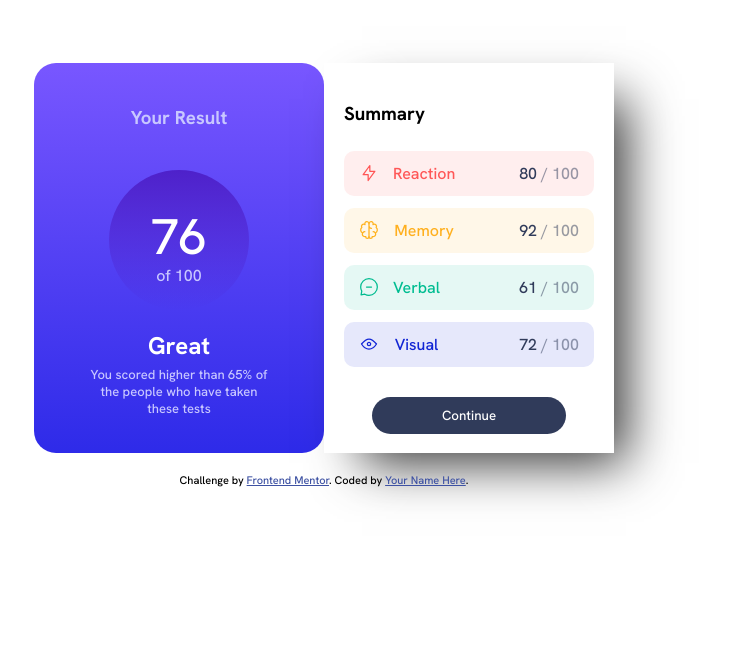
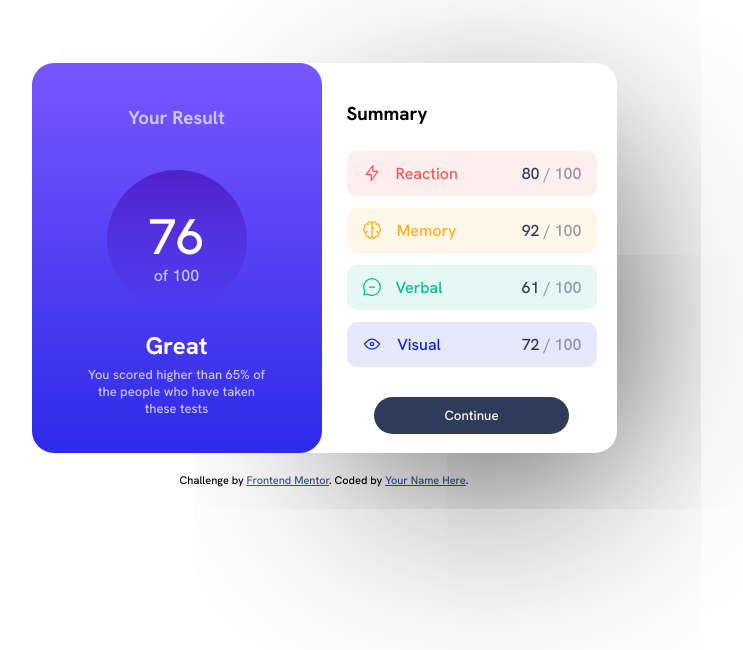
Before and after one commit to bluesky1992-web/results-summary-component-main1, a plain HTML site: page index.html in a window 1280 px wide. Shown: the whole page, without its empty margins (316-1059 px from the left). Drawn offline with Linux system fonts and the light colour scheme.

Commit message:
use z-index to overlay divs

```diff
--- a/style.css
+++ b/style.css
@@ -33,6 +33,8 @@ body {
   justify-content: center;
   padding: 20px;
   border-radius: 22px;
+
+  z-index: 2;
 }
 .result > h3 {
   color: hsl(241, 100%, 89%);
@@ -77,16 +79,18 @@ body {
 .summary {
   width: 250px;
   height: 350px;
-  /* text-align: center; */
   padding: 20px;
   display: flex;
   flex-direction: column;
   justify-content: center;
-  /* margin-top: -30px; */
-  background-color: hsl(0, 0%, 100%);
-  box-shadow: 25px 23px 49px -13px rgba(0, 0, 0, 0.8);
-  -webkit-box-shadow: 25px 23px 49px -13px rgba(0, 0, 0, 0.8);
-  -moz-box-shadow: 25px 23px 49px -13px rgba(0, 0, 0, 0.8);
+  border-radius: 0px 22px 22px 0px;
+  box-shadow: 25px 57px 207px -35px rgba(0, 0, 0, 0.8);
+  -webkit-box-shadow: 25px 57px 207px -35px rgba(0, 0, 0, 0.8);
+  -moz-box-shadow: 25px 57px 207px -35px rgba(0, 0, 0, 0.8);
+
+  margin-left: -15px;
+  z-index: 1;
+  padding-left: 40px;
 }
 
 .rating-comp {
```
